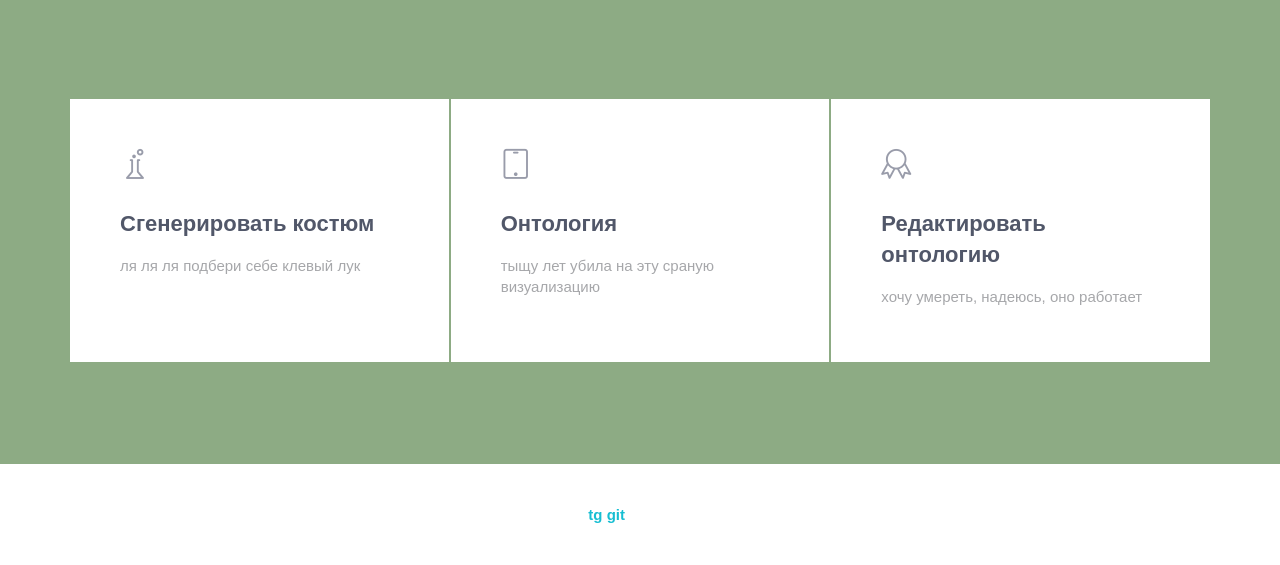
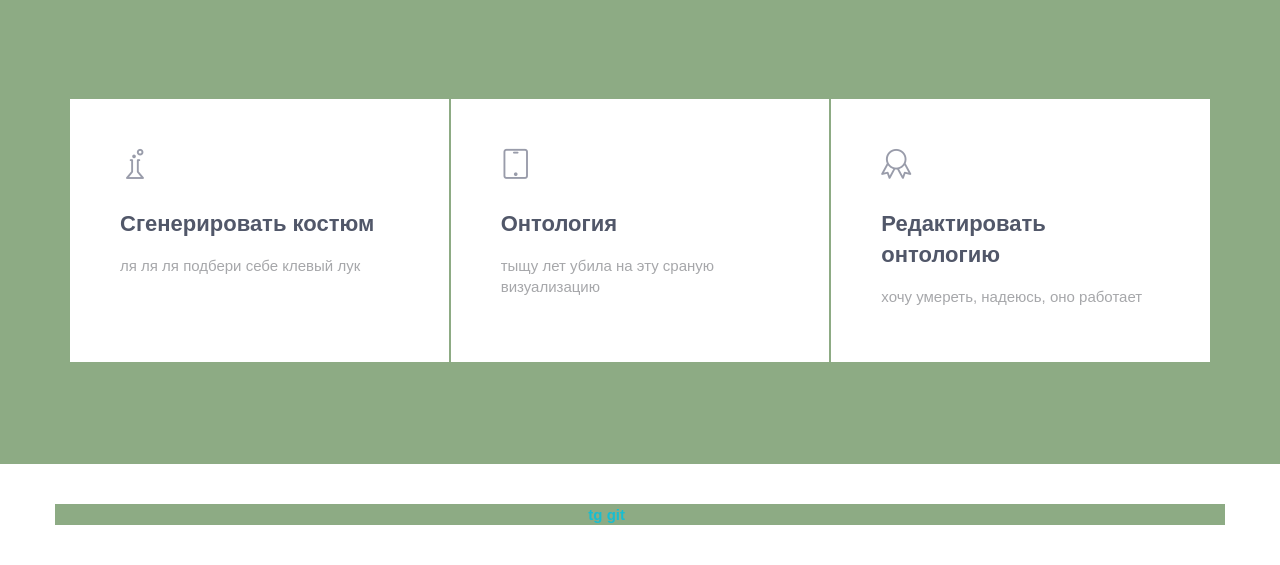
Before and after one commit to k-dash6/suit_app_final, a Django app: page / in a window 1280 px wide. Shown: the part 801-1366 px from the top of the page. Run offline with Django 4.2, Linux system fonts and the light colour scheme; some libraries are stand-ins or nearby versions.

Commit message:
try to fix subpages

```diff
--- a/main_app/manage_ontology/static/manage_ontology/css/main.css
+++ b/main_app/manage_ontology/static/manage_ontology/css/main.css
@@ -5,6 +5,10 @@
 }
 
 .content-lg container {
+    background-color: #8dab84;
+}
+
+.row {
     background-color: #8dab84;
 }
 
```
